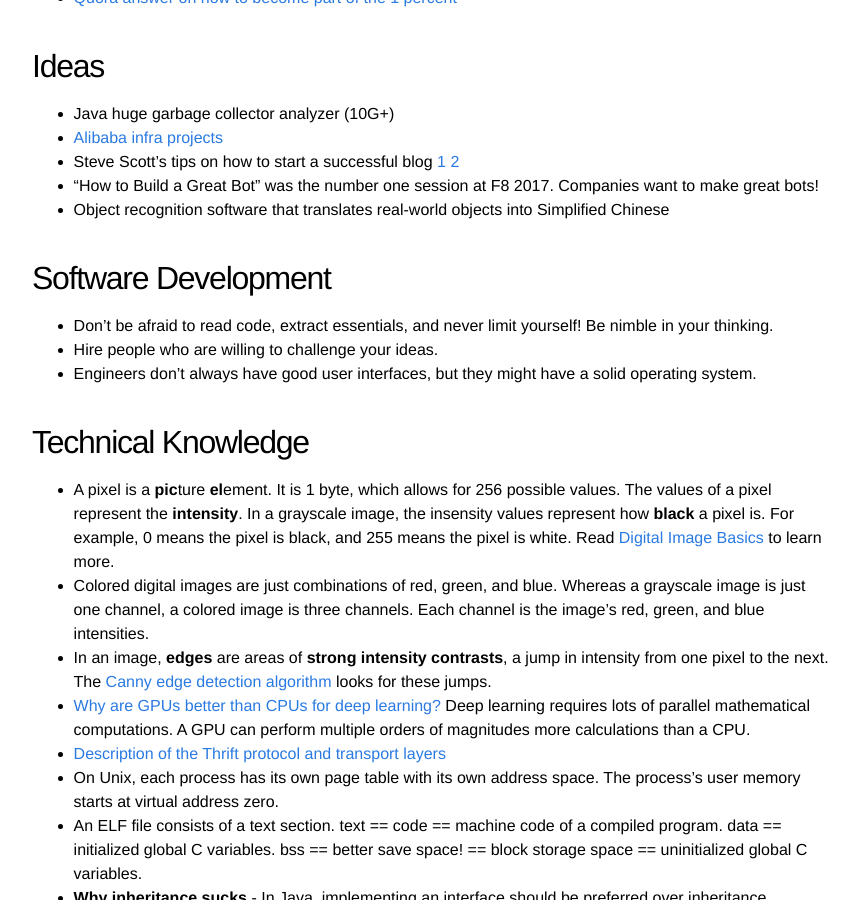
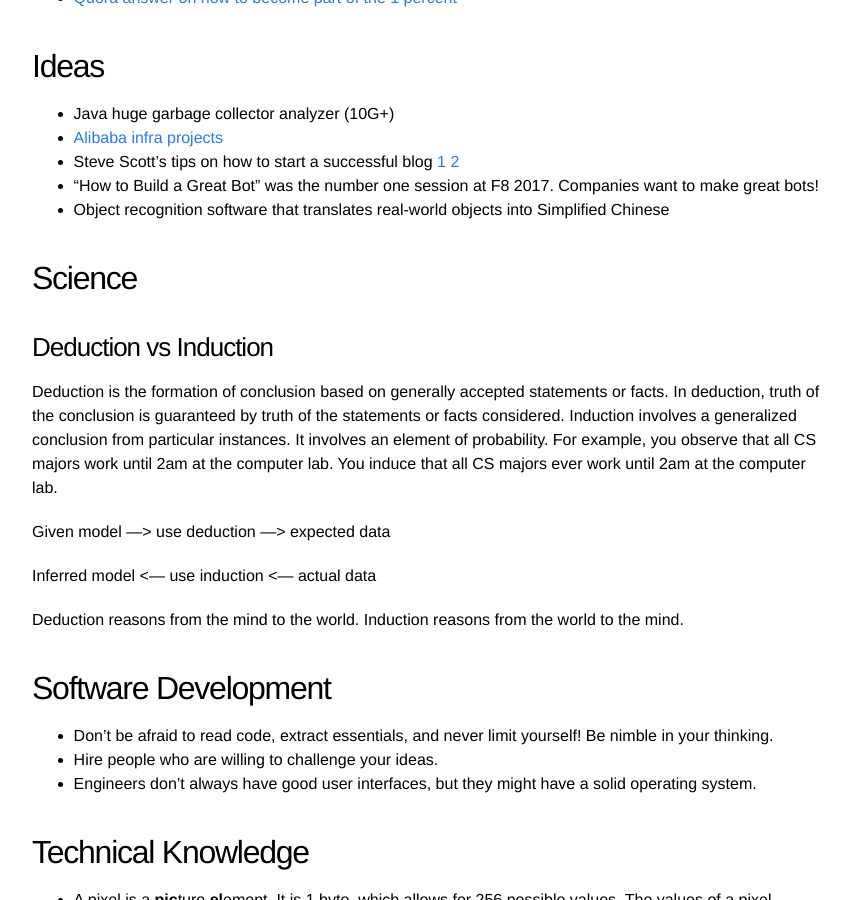
Before and after one commit to carsontang/carsontang.github.io, a Jekyll site: the page built from notes.md, in a window 1280 px wide and 900 px high, scrolled down 1513 px. Shown: the whole window, without its empty margins (208-1063 px from the left). Built offline with Jekyll 4.4.1, drawn with Linux system fonts in a browser that asks for light colours.

```diff
--- a/notes.md
+++ b/notes.md
@@ -75,6 +75,16 @@ mathjax: true
 * Steve Scott's tips on how to start a successful blog [1](http://www.stevescottsite.com/startablog.pdf) [2](http://www.stevescottsite.com/begin)
 * "How to Build a Great Bot" was the number one session at F8 2017. Companies want to make great bots!
 * Object recognition software that translates real-world objects into Simplified Chinese
+
+## Science
+### Deduction vs Induction
+Deduction is the formation of conclusion based on generally accepted statements or facts. In deduction, truth of the conclusion is guaranteed by truth of the statements or facts considered. Induction involves a generalized conclusion from particular instances. It involves an element of probability. For example, you observe that all CS majors work until 2am at the computer lab. You induce that all CS majors ever work until 2am at the computer lab.
+
+Given model ---> use deduction ---> expected data
+
+Inferred model <--- use induction <--- actual data
+
+Deduction reasons from the mind to the world. Induction reasons from the world to the mind.
 
 ## Software Development
 * Don't be afraid to read code, extract essentials, and never limit yourself! Be
```
Also changed, not shown: _posts/2023-03-28-llms.md (+7 -1 lines).
